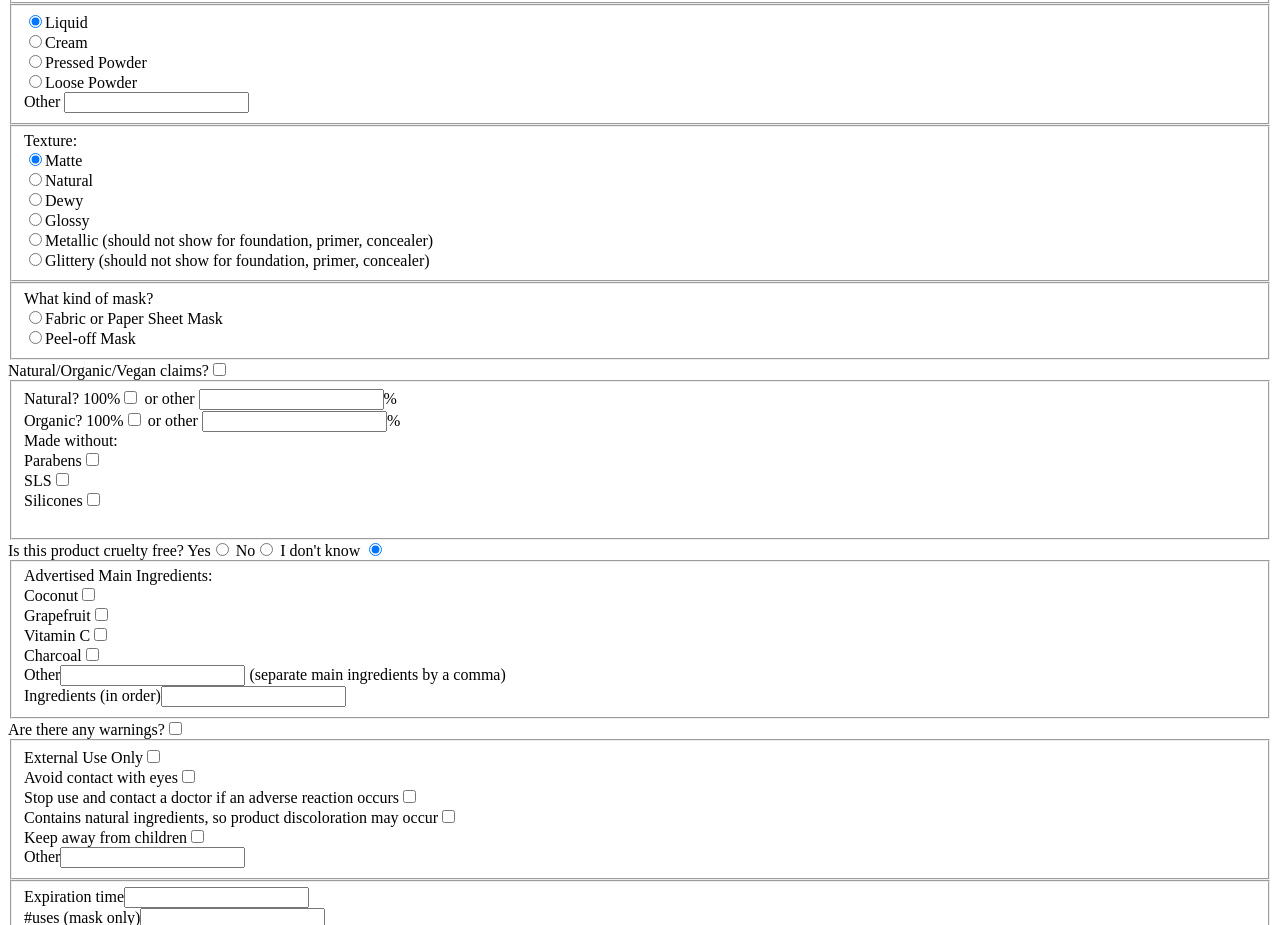
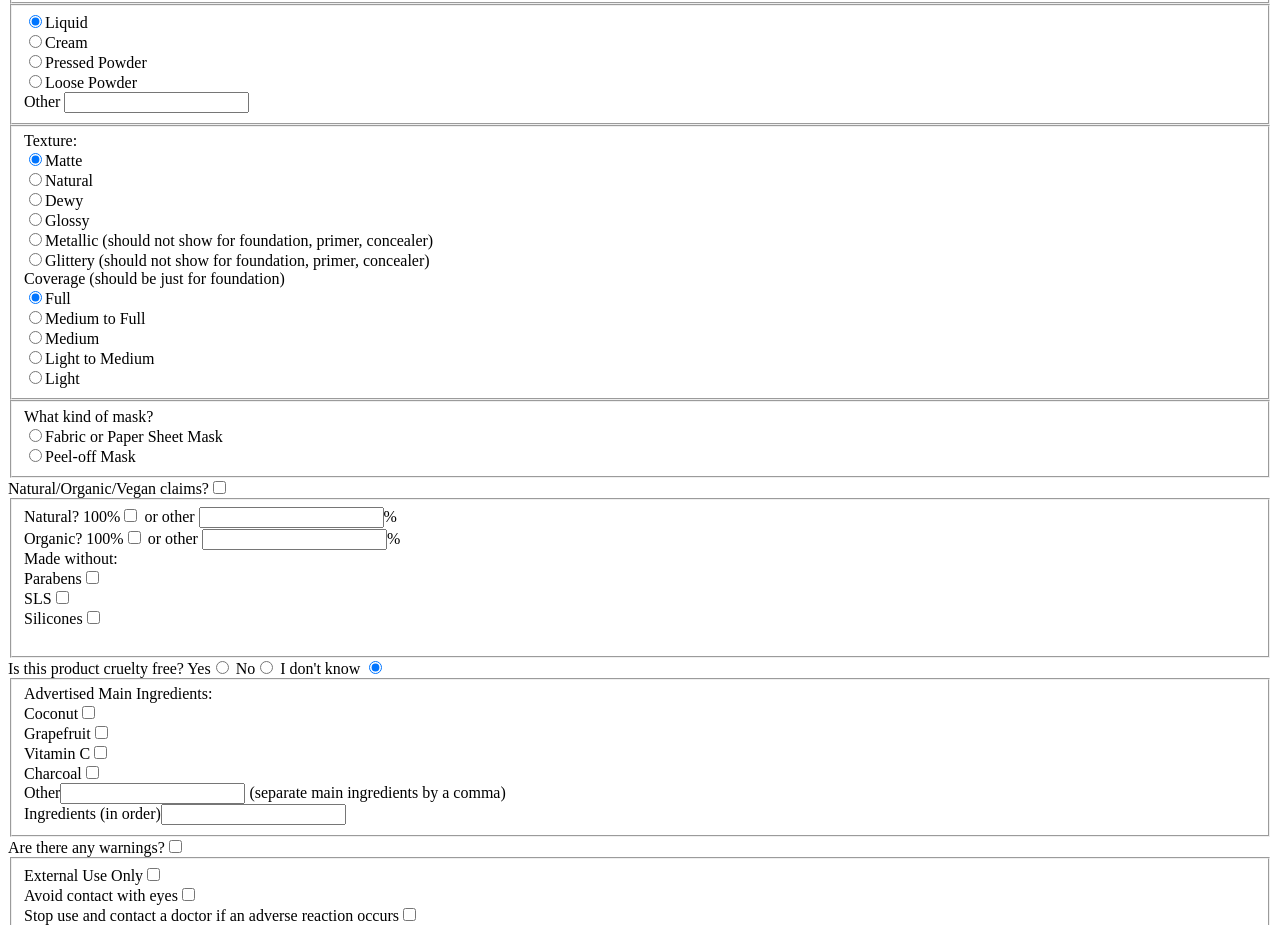
Before and after one commit to KylaBendrik/MyBeautyCollection, a website: page index.html in a window 1280 px wide. Shown: the part 780-1705 px from the top of the page. Drawn offline with Linux system fonts and the light colour scheme; a script that the page names is missing.

Commit message:
added coverage for foundation

```diff
--- a/index.html
+++ b/index.html
@@ -71,6 +71,12 @@
         <input type="radio" name="texture_type" value="glossy">Glossy<br>
         <input type="radio" name="texture_type" value="metallic">Metallic (should not show for foundation, primer, concealer)<br>
         <input type="radio" name="texture_type" value="glittery">Glittery (should not show for foundation, primer, concealer)<br>
+      Coverage (should be just for foundation)<br>
+        <input type="radio" name="coverage_type" value="full" checked>Full<br>
+        <input type="radio" name="coverage_type" value="medium_full">Medium to Full<br>
+        <input type="radio" name="coverage_type" value="medium">Medium<br>
+        <input type="radio" name="coverage_type" value="light_medium">Light to Medium<br>
+        <input type="radio" name="coverage_type" value="light">Light<br>
       </fieldset>
       <fieldset id="maskInputs">
         What kind of mask?<br>
```
